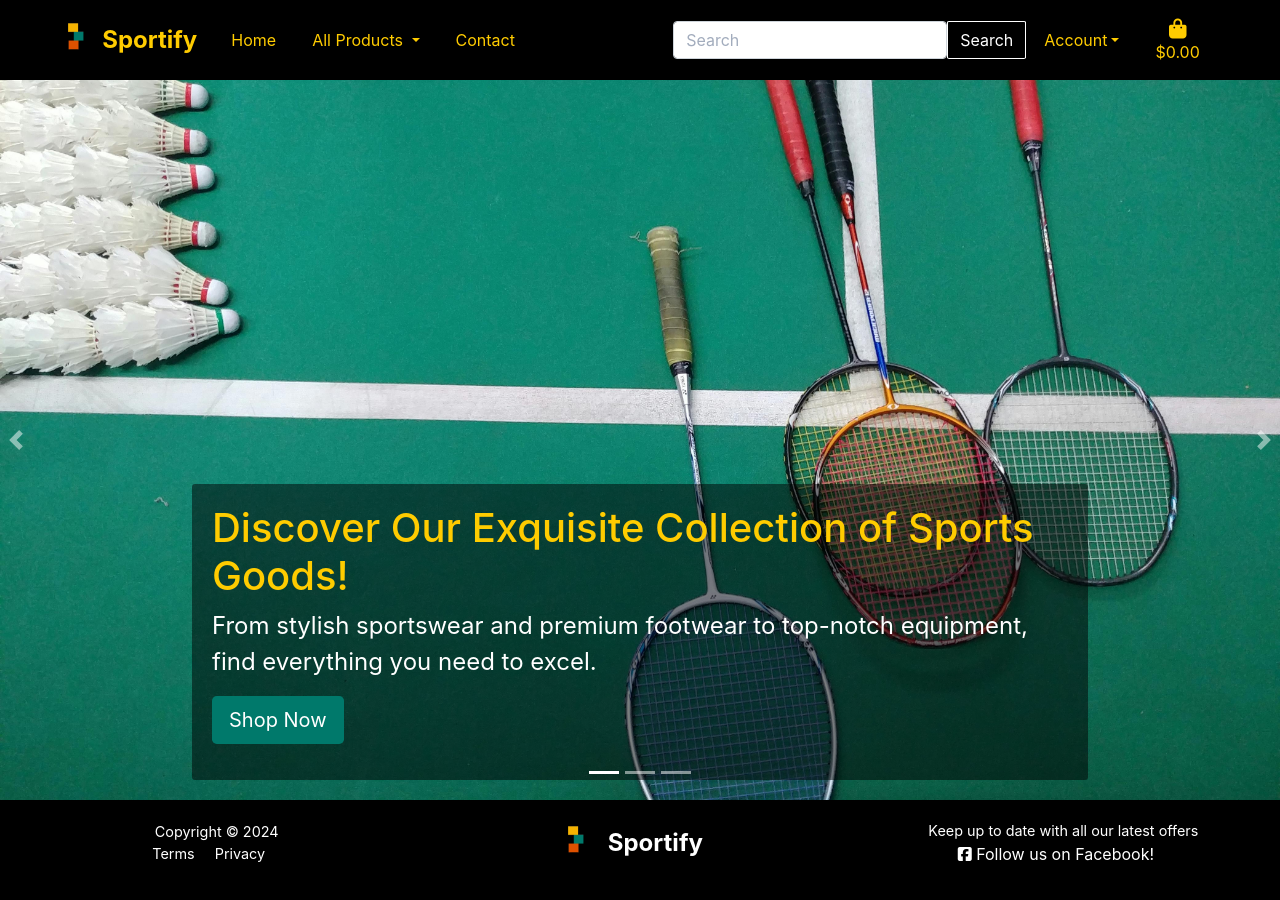
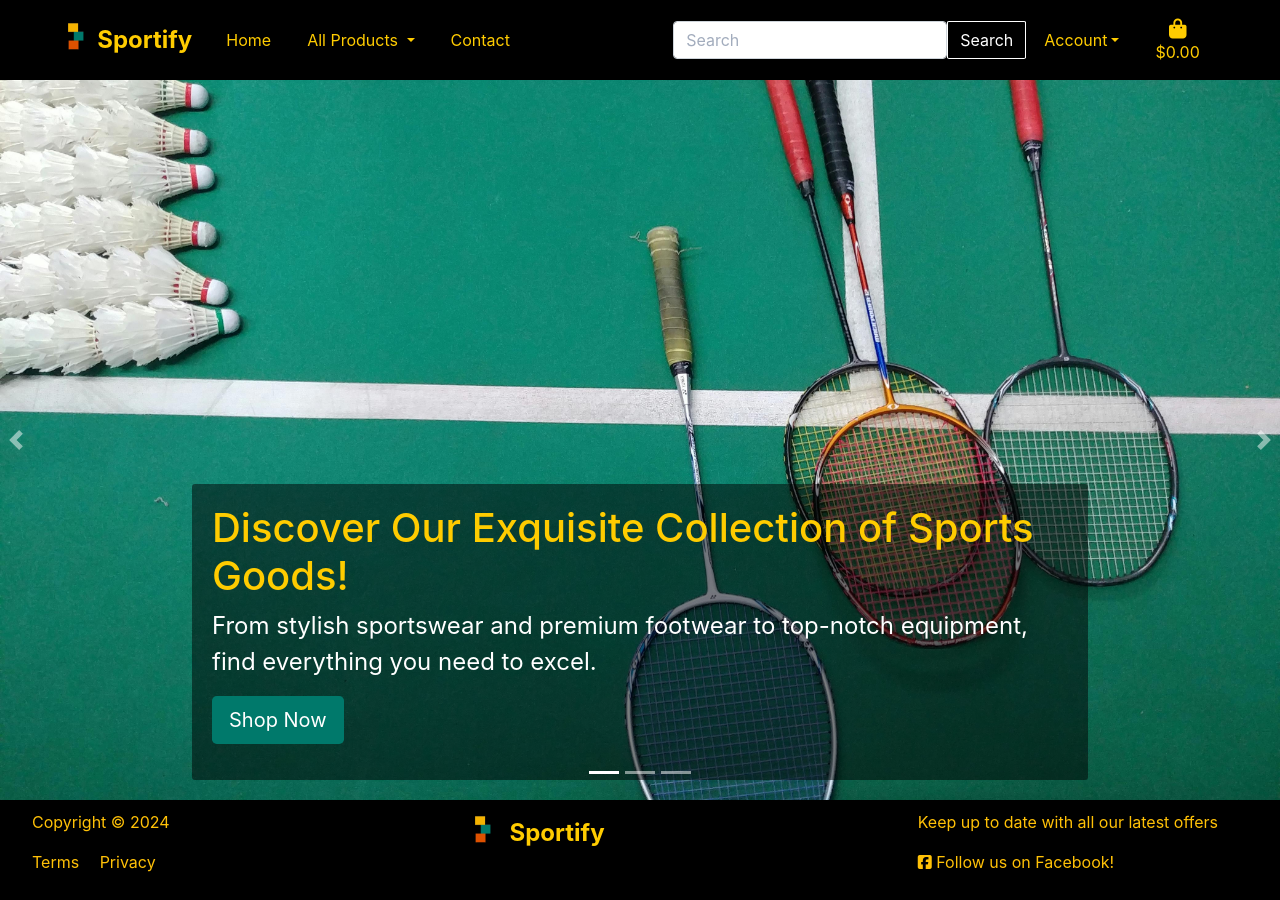
Before and after one commit to MartsyniukOlena/sportify, a Django app: template home/templates/home/index.html in a window 1280 px wide. Before the commit the page ends 862 px from the top, so only its background shows below. Run offline with Django 3.2, Linux system fonts and the light colour scheme; the template is opened without the code that fills it, so the values that code supplies are empty; some libraries are stand-ins or nearby versions.

Commit message:
Add link to facebook page, restyle footer

```diff
--- a/static/css/base.css
+++ b/static/css/base.css
@@ -55,12 +55,12 @@ input[name='q']::placeholder {
   font-weight: bold;
 }
 
-.navbar-brand:hover {
-  color: white;
+.navbar-brand img {
+  margin-right: 5px;
 }
 
-.navbar-brand img {
-  margin-right: 10px;
+.navbar-brand:hover {
+  color: #00796B;
 }
 
 .navbar-toggler {
@@ -83,11 +83,11 @@ input[name='q']::placeholder {
   color: #ffcc00;
 }
 
-.navbar-nav .nav-item.active .nav-link {
+.navbar-nav .nav-item .nav-link {
   color: #ffcc00;
 }
 
-.navbar-nav .nav-item.active .nav-link:hover {
+.navbar-nav .nav-item .nav-link:hover {
     background-color: #ffcc00;
     border-radius: 3%;
     color: #000;
@@ -128,42 +128,26 @@ input[name='q']::placeholder {
 }
 
 /* ................................Footer */
-.footer {
-  background-color: black;
-  color: #ffffff;
-  width: 100%;
-  padding: 20px 0;
+footer {
+  background-color: #000;
+  color: #ffc107;
+  padding: 10px 0;
 }
-
-
-.footer .container {
-  max-width: 100% !important;
-  padding: 0 20px;
+footer .container {
+  display: flex;
+  align-items: center;
 }
-
-.footer .col-md-4.text-center .navbar-brand {
-  font-size: 1.5rem;
-  color: #ffffff;
-  font-weight: bold;
+footer p, footer a {
+  color: #ffc107;
 }
-
-.footer a:hover,
-.footer a:focus {
-  color: #ffcc00;
+footer .a-footer:hover {
+  background-color: #ffc107;
+  color: #000;
+  text-decoration: none;
 }
-
-.footer p {
-  margin: 0;
-  font-size: 0.9rem;
+footer img {
+  vertical-align: middle;
 }
-
-.footer a {
-  color: #ffffff;
-  text-decoration: none;
-  margin-right: 15px;
-  transition: color 0.3s;
-}
-
 
 /* ................................Contact Us Form */
 
--- a/templates/base.html
+++ b/templates/base.html
@@ -9,7 +9,7 @@
     <meta name="viewport" content="width=device-width, initial-scale=1">
     <meta name="description"
         content="Explore Sportify, your ultimate online sporting goods store. Shop a wide range of sportswear, footwear, and sport equipment including protective gear and game equipment.">
-    <meta name="keywords" content="online sporting goods store, sportswear, sport equipment, footwear, training equipment, protective gear, game equipment">
+    <meta name="keywords" content="online sporting goods store, sporting goods shop, sportswear, sport equipment, footwear, training equipment, protective gear, game equipment">
 
     {% block corecss %}
         <link rel="stylesheet" href="https://stackpath.bootstrapcdn.com/bootstrap/4.4.1/css/bootstrap.min.css" integrity="sha384-Vkoo8x4CGsO3+Hhxv8T/Q5PaXtkKtu6ug5TOeNV6gBiFeWPGFN9MuhOf23Q9Ifjh" crossorigin="anonymous">
@@ -59,10 +59,10 @@
                 </button>
                 <div class="collapse navbar-collapse" id="navbarsExample06">
                     <ul class="navbar-nav mr-auto">
-                        <li class="nav-item active">
+                        <li class="nav-item">
                             <a class="nav-link" href="{% url 'home' %}">Home<span class="sr-only">(current)</span></a>
                         </li>
-                        <li class="nav-item dropdown active">
+                        <li class="nav-item dropdown">
                             <a class="nav-link dropdown-toggle" href="{% url 'products' %}" data-toggle="dropdown" aria-expanded="false">
                                 All Products
                             </a>
@@ -93,7 +93,7 @@
                                 <a class="dropdown-item" aria-current="page" href="{% url 'products' %}?category=new-arrivals">New Arrivals</a>
                             </div>
                         </li>
-                        <li class="nav-item active">
+                        <li class="nav-item">
                             <a class="nav-link" href="{% url 'contact_request' %}">Contact</a>
                         </li>
                     </ul>
@@ -104,7 +104,7 @@
                         </button>
                     </form>
                     <ul class="navbar-nav me-auto mb-2 mb-lg-0">
-                        <li class="nav-item dropdown active">
+                        <li class="nav-item dropdown">
                             <a class="nav-link dropdown-toggle" href="#" data-toggle="dropdown"
                                 aria-expanded="false">Account</a>
                             <div class="dropdown-menu">
@@ -131,7 +131,7 @@
                         </li>
                     </ul>
                     <ul class="navbar-nav ms-auto mb-2 mb-lg-0 shopping-bag">
-                        <li class="nav-item active">
+                        <li class="nav-item">
                             <a class="nav-link" href="{% url 'view_bag' %}">
                                 <div class="text-center">
                                     <div><i class="fas fa-shopping-bag fa-lg"></i></div>
@@ -182,31 +182,31 @@
     {% block wishlist %}
     {% endblock %}
     </main>
-    <footer class="footer">
+    <footer>
         <div class="container">
-            <div class="row align-items-center justify-content-between">
-                        <div class="col-md-4 text-center col-lg-4">
-                            <p class="copyright">
+            <div class="row justify-content-between w-100">
+                <div>
+                    <p>
                         Copyright ©
                         <script>
                             document.write(new Date().getFullYear());
                         </script>
                     </p>
-                            <p class="mb-0 list-unstyled">
-                                <a class="mr-md-3" href="#">Terms</a>
-                                <a class="mr-md-3" href="#">Privacy</a>
+                    <p class="list-unstyled">
+                        <a class="mr-md-3 a-footer" href="#">Terms</a>
+                        <a class="mr-md-3 a-footer" href="#">Privacy</a>
                     </p>
                 </div>
-                <div class="col-md-4 text-center mb-3 mb-md-0 logo">
-                    <a class="navbar-brand" href="#">
+                <div class="logo">
+                    <a class="navbar-brand" href="{% url 'home' %}">
                         <img src="{{ MEDIA_URL }}logo-s.png" width="30" height="30"
                             class="d-inline-block align-top" alt="Sportify Logo">
                         Sportify
                     </a>
                 </div>
-                <div class="col-md-4 text-center col-lg-4">
+                <div>
                     <p>Keep up to date with all our latest offers</p>
-                    <a href="#" rel="noopener" target="_blank" aria-label="Visit our Facebook page"><i class="fab fa-facebook-square"></i> Follow us on Facebook!</a>
+                    <a class="a-footer" href="https://www.facebook.com/profile.php?id=61560789621225" rel="noopener" target="_blank" aria-label="Visit our Facebook page"><i class="fab fa-facebook-square"></i> Follow us on Facebook!</a>
                 </div>
             </div>
         </div>
```
Also changed, not shown: forms/templates/forms/contact_request.html (+3 -4 lines). Lines whose indentation alone changed are shown as unchanged.
